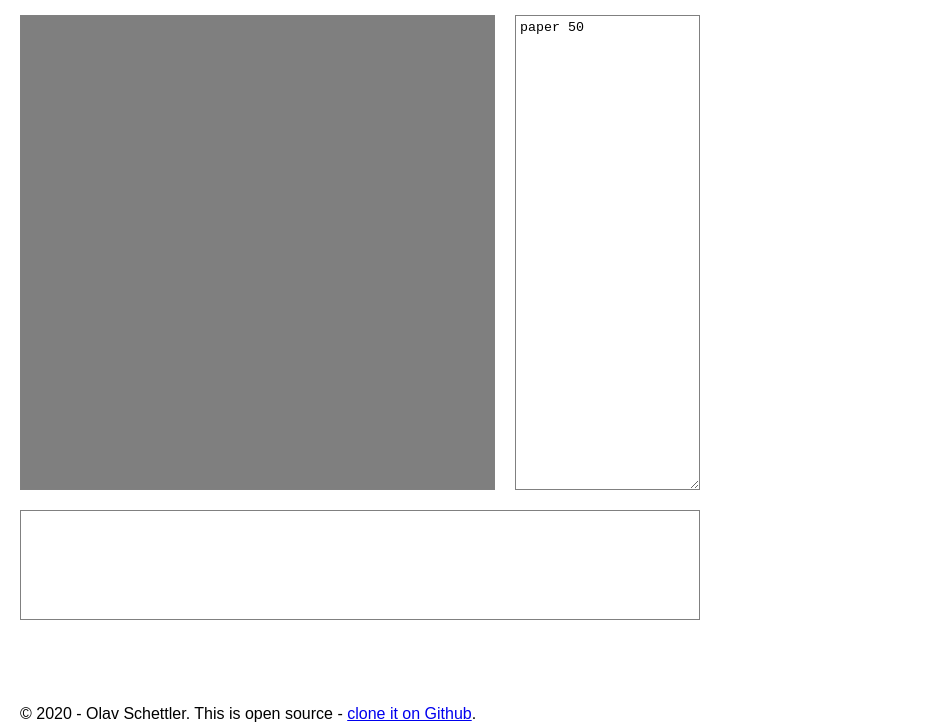
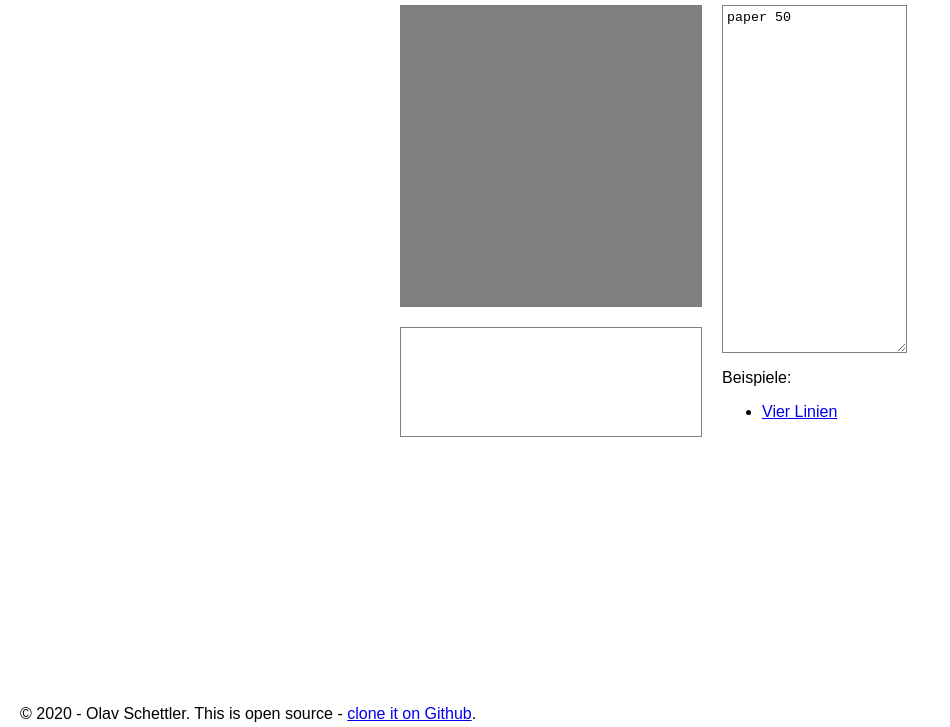
Before and after one commit to tinyart/tinyart.github.io, a plain HTML site: page index.html in a window 1280 px wide. Shown: the part 73-800 px from the top of the page, without its empty margins (0-950 px from the left). Drawn offline with Linux system fonts and the light colour scheme.

Commit message:
Added examples

```diff
--- a/index.html
+++ b/index.html
@@ -7,43 +7,57 @@
             margin: 0;
             font-family: Arial, Helvetica, sans-serif;
         }
+        article {
+            max-width: 480px;
+            padding: 10px;
+            margin: 0 auto;
+        }
         h1 {
             padding-left: 10px;
         }
-        article {
-            max-width: 700px;
-            padding: 10px;
-        }
         section {
             display: flex;
-            justify-content: center;
+            justify-content: space-between;
             align-items: stretch;
+        }
+        #left {
+            flex-grow: 1;
+            display: flex;
+            flex-direction: column;
+            justify-content: space-between;
         }
         canvas {
             display: block;
-            flex-grow: 4;
-            margin: 10px;
+            flex-grow: 1;
+            min-height: 300px;
+            min-width: 300px;
             border: solid 1px gray;
         }
         form {
             display: flex;
+            flex-direction: column;
+            justify-content: space-between;
             align-items: stretch;
-            margin: 10px;
+            margin-left: 20px;
         }
         textarea {
+            flex-grow: 1;
             padding: 4px;
             border: solid 1px gray;
         }
         #output {
             height: 100px;
-            margin: 10px;
             padding: 4px;
             border: solid 1px gray;
+            margin-top: 20px;
         }
         footer {
             position: fixed;
             bottom: 4px;
             left: 20px;
+        }
+        p {
+            margin-bottom: 0;
         }
     </style>
 </head>
@@ -51,12 +65,18 @@
     <article>
         <h1>Tiny Art</h1>
         <section>
-            <canvas id="canvas" width="100" height="100"></canvas>
+            <div id="left">
+                <canvas id="canvas" width="100" height="100"></canvas>
+                <div id="output"></div>
+            </div>
             <form>
                 <textarea id="code" rows="10"></textarea>
+                <p>Beispiele:</p>
+                <ul>
+                    <li><a href="/#https://tinyart.github.io/examples/fourlines.dbn">Vier Linien</a></li>
+                </ul>
             </form>
         </section>
-        <div id="output"></div>
         <footer>
             &copy; 2020 - Olav Schettler. This is open source - <a href="https://github.com/tinyart">clone it on Github</a>.
         </footer>
```
